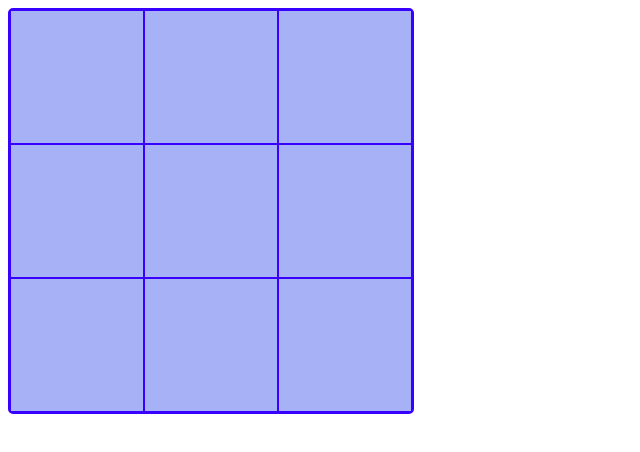
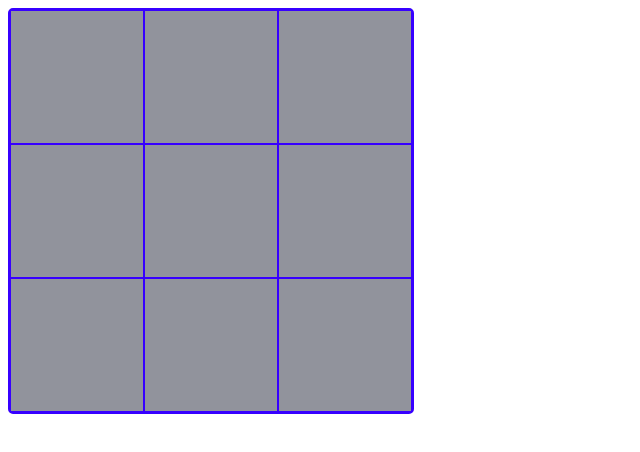
Before and after one commit to TPolonio/tic-tac-toe, a plain HTML site: page index.html in a window 1280 px wide. Shown: the whole page, without its empty margins (0-640 px from the left). Drawn offline with Linux system fonts and the light colour scheme.

```diff
--- a/styles.css
+++ b/styles.css
@@ -13,7 +13,7 @@
 
 .square {
     display: flex;
-    background-color: rgb(166, 178, 245);
+    background-color: rgb(145, 147, 156);
     color: rgb(6, 60, 92);
     align-items: center;
     justify-content: center;
```
